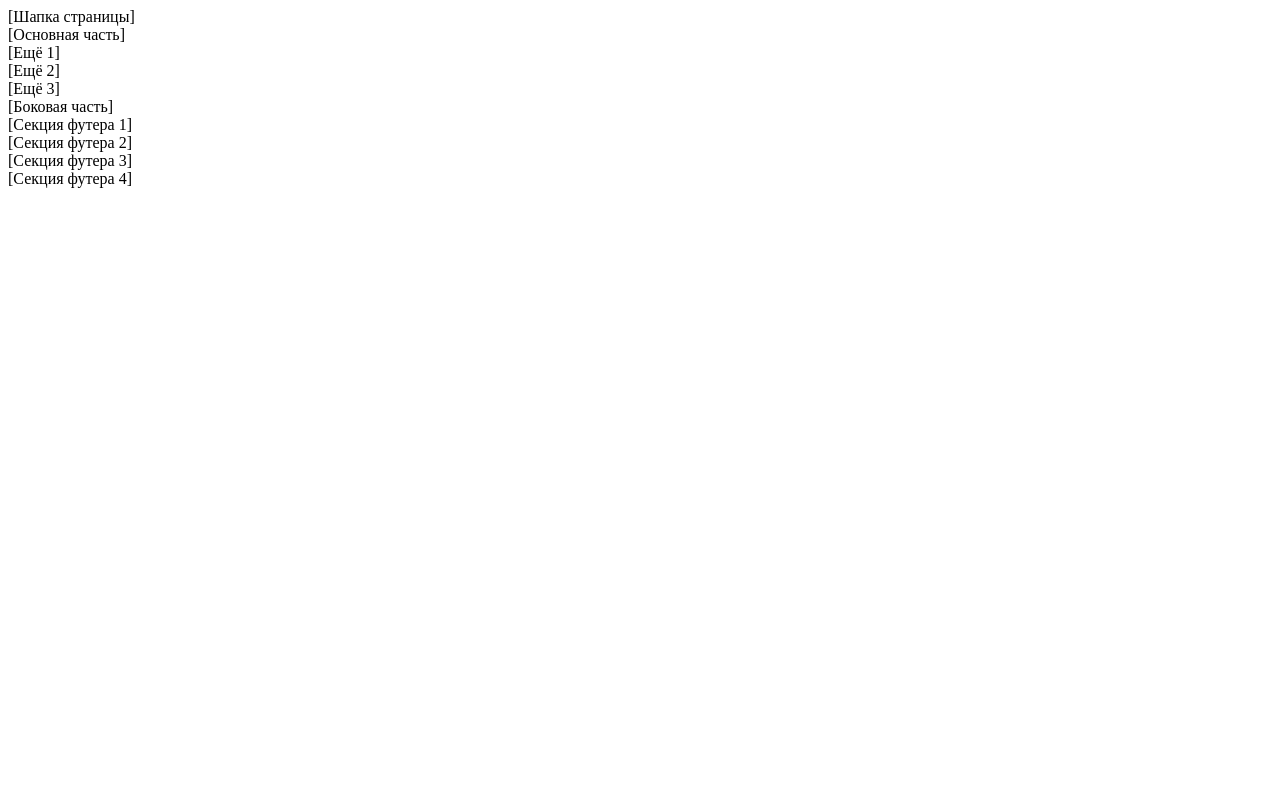
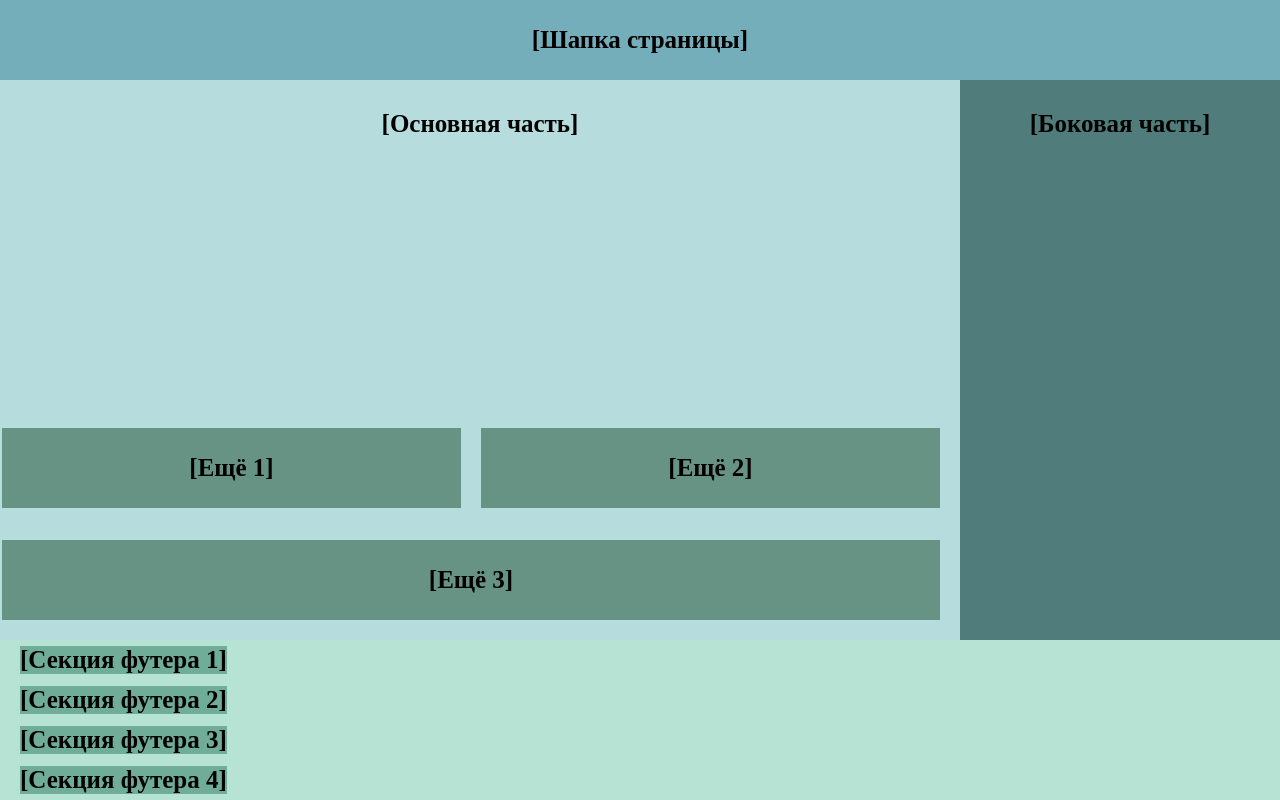
Before and after one commit to ValeriyaKiri/week6Grid, a plain HTML site: page index.html in a window 1280 px wide. Drawn offline with Linux system fonts and the light colour scheme; the site is published under a folder, as on GitHub Pages, so addresses that start at the root find nothing.

Commit message:
Update index.html

```diff
--- a/index.html
+++ b/index.html
@@ -4,8 +4,8 @@
 <head>
     <meta charset="UTF-8">
     <meta name="viewport" content="width=device-width, initial-scale=1.0">
-    <link rel="stylesheet" href="/week6Grid/assets/normalize.css">
-    <link rel="stylesheet" href="/week6Grid/assets/style.css">
+    <link rel="stylesheet" href="./week6Grid/assets/normalize.css">
+    <link rel="stylesheet" href="./week6Grid/assets/style.css">
     <title>Document</title>
 </head>
 
```
